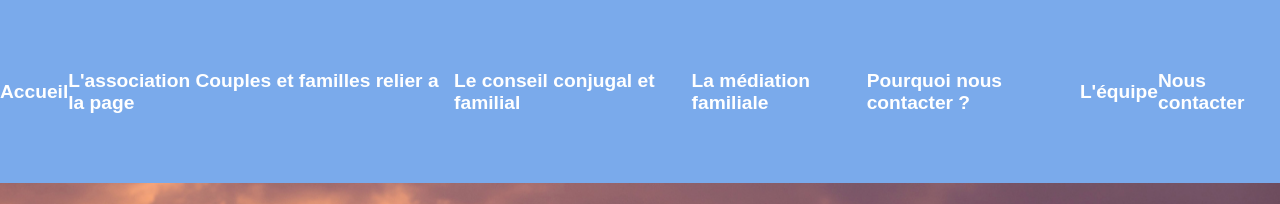
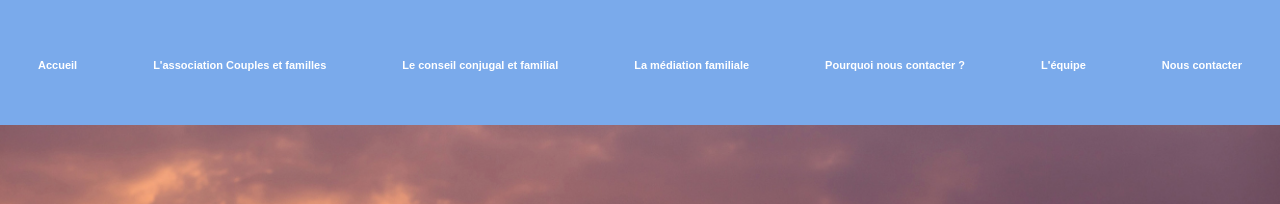
Before and after one commit to godafflig/Couple-Famillewebsite, a plain HTML site: page index.html in a window 1280 px wide. Shown: the top 204 px of the page. Drawn offline with Linux system fonts and the light colour scheme.

Commit message:
adjust header

```diff
--- a/home.css
+++ b/home.css
@@ -609,6 +609,7 @@ tr:nth-child(even) {
 .nav__link {
     color: #ffffff;
     /* Couleur du texte de la liste */
+    font-size: 11px;
     text-decoration: none;
     transition: color 0.3s ease-in-out;
     /* Transition de la couleur du texte */
@@ -880,7 +881,7 @@ tr:nth-child(even) {
         background-color: #7AAAEB;
         display: flex;
         flex-direction: row;
-        height: 183px;
+        height: 125px;
         font-weight: bold;
         list-style-type: none;
         justify-content: space-around;
--- a/index.html
+++ b/index.html
@@ -27,7 +27,7 @@
                     <a href="#Accueil" class="nav__link">Accueil</a>
                 </li>
                 <li class="nav__item">
-                    <a href="#association" class="nav__link">L'association Couples et familles relier a la page</a>
+                    <a href="#association" class="nav__link">L'association Couples et familles</a>
                 </li>
                 <li class="nav__item">
                     <a href="#conseil" class="nav__link">Le conseil conjugal et familial</a>
```
